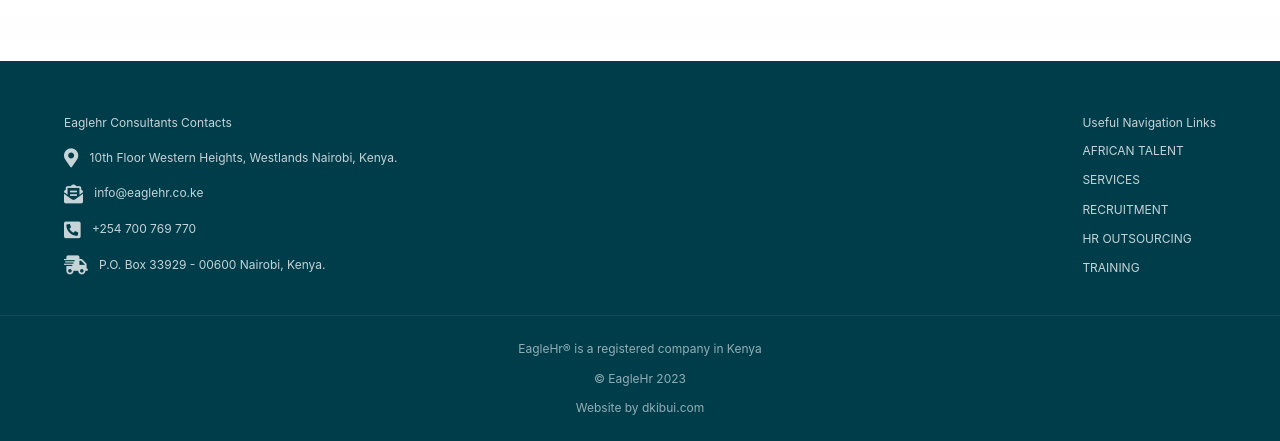
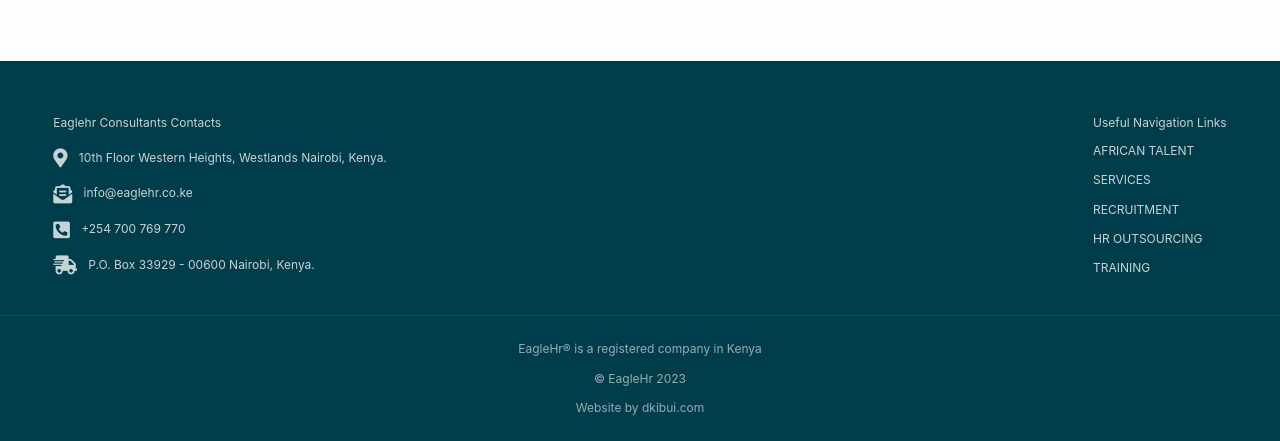
Before and after one commit to dkibui/eaglehr_website, a Django app: page /user/register/ in a window 1280 px wide. Shown: the part 856-1297 px from the top of the page. Run offline with Django 4.2, Linux system fonts and the light colour scheme; some libraries are stand-ins or nearby versions.

Commit message:
added tailwindcss tot footer width, also reinstalled tailwind theme app

```diff
--- a/CORE/settings.py
+++ b/CORE/settings.py
@@ -135,8 +135,8 @@
 
 STATIC_URL = "static/"
 STATICFILES_DIRS = [
+    BASE_DIR / "theme/static",
     BASE_DIR / "static",
-    BASE_DIR / "theme/static",
 ]
 
 
--- a/templates/sitewide/includes/footer.html
+++ b/templates/sitewide/includes/footer.html
@@ -1,7 +1,7 @@
 {% load static %}
 <footer class="footer">
   <div class="footer-inner">
-   <div class="wide-width footer-flex-items">
+   <div class="w-11/12 mx-auto max-w-[1440px] footer-flex-items">
     <div class="contacts">
       <h3>Eaglehr Consultants Contacts</h3>
       <div><i class="fas fa-map-marker-alt"></i> <p>10th Floor Western Heights, Westlands Nairobi, Kenya.</p></div>
```
Also changed, not shown: theme/static_src/package-lock.json, 1 other file.
